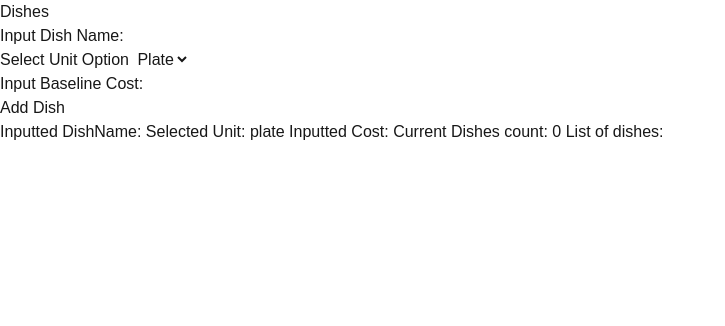
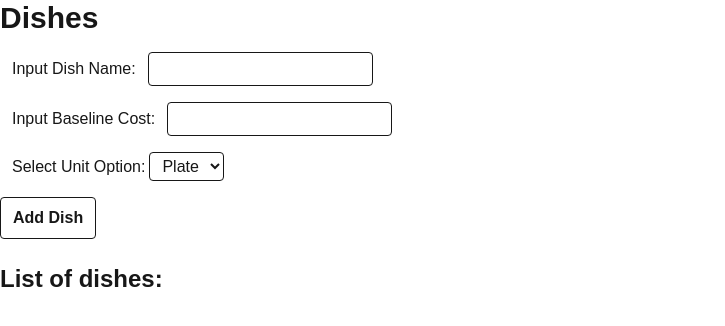
Before and after one commit to dokuritsu/catering-costs, a Next.js app: page /dishes in a window 1280 px wide. Shown: the top 326 px of the page, without its empty margins (0-725 px from the left). Built offline with nearby package versions, Linux system fonts and the light colour scheme.

Commit message:
Added deleting quote handler and updated UI

```diff
--- a/app/dishes/page.tsx
+++ b/app/dishes/page.tsx
@@ -51,50 +51,29 @@
 
     return(
     <>
-        <h1>Dishes</h1>
-        <p>
-
-           <label>
-            Input Dish Name:{' '}
-            <input
-                value={dishName}
-                onChange={e => setDishName(e.target.value)}
-            />
-        </label>
-        </p>
-
-        <p>
-            <label>
-                Select Unit Option {' '}
-                <select name="selectedUnit" value={unitType} onChange={e => setUnitType(e.target.value as UnitType)}>
-                    <option value="tray">Tray</option>
-                    <option value="plate">Plate</option>
-                </select>
-            </label>
-        </p>
-
-        <p>
-            <label>
-                Input Baseline Cost:{' '}
-                <input
-                    type="number"
-                    value={baselineCostPerUnit}
-                    onChange={e => setbaselineCostPerUnit(e.target.value)}
-                />
-            </label>
-        </p>
-        <p>
-            <button onClick={handleClick}>
+        <h1 className='text-3xl font-bold'>Dishes</h1>
+        <div className="mt-4">
+            <ul className='ml-3 space-y-4'>
+                <li className="flex items-center gap-2">Input Dish Name: <input className="border rounded px-2 py-1 ml-1" value={dishName} onChange={e => setDishName(e.target.value)}/></li>
+                <li className="flex items-center gap-2">Input Baseline Cost: <input className="border rounded px-2 py-1 ml-1" type="number" value={baselineCostPerUnit} onChange={e => setbaselineCostPerUnit(e.target.value)}/></li>
+                <li className="flex items-center gap-2">
+                    <label>Select Unit Option:
+                        <select className="border rounded px-2 py-1 ml-1" name="selectedUnit" value={unitType} onChange={e => setUnitType(e.target.value as UnitType)}>
+                            <option value="tray">Tray</option>
+                            <option value="plate">Plate</option>
+                        </select>
+                    </label>
+                </li>
+            </ul>
+            <button className="mt-4 border rounded px-3 py-2 font-semibold" onClick={handleClick}>
                 Add Dish
             </button>
-        </p>
+        </div>
+        <div className="mt-6">
+            <h2 className="text-2xl font-bold">List of dishes: </h2>
+            <ul className="list-disc ml-6 space-y-1">{listDishes}</ul>
 
-        Inputted DishName: {dishName} {' '}
-        {' '} Selected Unit: {unitType}
-        {' '} Inputted Cost: {baselineCostPerUnit}
-        {' '} Current Dishes count: {dishes.length}
-        {' '} List of dishes: <ul>{listDishes}</ul>
-
+        </div>
     </>
 )
 };
--- a/app/quote/page.tsx
+++ b/app/quote/page.tsx
@@ -93,21 +93,28 @@
         }
     }
 
+    function handleDeleteQuote(id: string){
+        setSavedQuotes(prev => {
+            const filtered = prev.filter(q => q.id !== id);
+            localStorage.setItem(QUOTES_KEY, JSON.stringify(filtered));
+            return filtered;
+        })
+    }
+
     return (
     <>
         <h1 className="text-3xl font-bold">Quotes</h1>
         <h2 className="text-2xl font-bold">Order Basics</h2>
         <div className="mt-6">
-            <p>
-                <label>
-                    Select a Dish: {' '}
-                    <select name="selectedDish" value={selectedDishName} onChange={e => setSelectedDishName(e.target.value)}>
-                        <option value="" disabled>Select a dish...</option>
-                        {options}
-                    </select>
-                </label>
-            </p>
             <ul className="list-disc ml-6 space-y-1">
+                <li>
+                    <label>Select a Dish:
+                        <select className="border rounded px-2 py-1 ml-1" name="selectedDish" value={selectedDishName} onChange={e => setSelectedDishName(e.target.value)}>
+                            <option value="" disabled>Select a dish...</option>
+                            {options}
+                        </select>
+                    </label>
+                </li>
                 <li >Input Quantity of Dish: <input className="border rounded px-2 py-1 ml-2" type="number" value={quantity} onChange={e => setQuantity(e.target.value)}/></li>
                 <li>Input Price per Plate: <input className="border rounded px-2 py-1 ml-2" type="number" value={pricePerUnit} onChange={e => setPricePerUnit(e.target.value)}/></li>
                 <li>Input Grocery Spend for Entire Order: <input className="border rounded px-2 py-1 ml-2" type="number" value={grocerySpend} onChange={e => setGrocerySpend(e.target.value)}/></li>
@@ -128,7 +135,8 @@
             <h2 className="text-2xl font-bold">Extra Costs</h2>
             <ul className="list-disc ml-6 space-y-1">
                 <li>Input Labor Hours: <input className="border rounded px-2 py-1 ml-2" type="number" value={laborHours} onChange={e => setLaborHours(e.target.value)}/></li>
-                <li>Input Labor Rate: <input className="border rounded px-2 py-1 ml-2" type="number" value={laborRate} onChange={e => setLaborRate(e.target.value)}/></li>
+                <li>Input Value of my time ($/h): <input className="border rounded px-2 py-1 ml-2" type="number" value={laborRate} onChange={e => setLaborRate(e.target.value)}/></li>
+                <i>Used to estimate if the order is worth the time (not cash paid)</i>
                 <li>Input Packaging Cost: <input className="border rounded px-2 py-1 ml-2" type="number" value={packagingCost} onChange={e => setPackagingCost(e.target.value)}/></li>
                 <li>Input Miles Traveled: <input className="border rounded px-2 py-1 ml-2" type="number" value={miles} onChange={e => setMiles(e.target.value)}/></li>
                 <li>Input Rate per Mile Traveled: <input className="border rounded px-2 py-1 ml-2" type="number" value={ratePerMile} onChange={e => setRatePerMile(e.target.value)}/></li>
@@ -149,7 +157,9 @@
             <h1 className="text-2xl font-bold">Recently Saved Quotes</h1>
             {savedQuotes.map(quotes =>
                 <div className="mt-6" key={quotes.id}>
-                    <h3 className="font-bold">{quotes.dishName}</h3>
+                    <h3 className="font-bold">{quotes.dishName}{' '}
+                        <button onClick={() => {handleDeleteQuote(quotes.id)}}>Delete</button>
+                    </h3>
                     <ul>
                         <li>Saved Date: {new Date(quotes.savedAt).toLocaleString()}</li>
                         <li>Plate Quantity: {quotes.quantity}</li>
```
